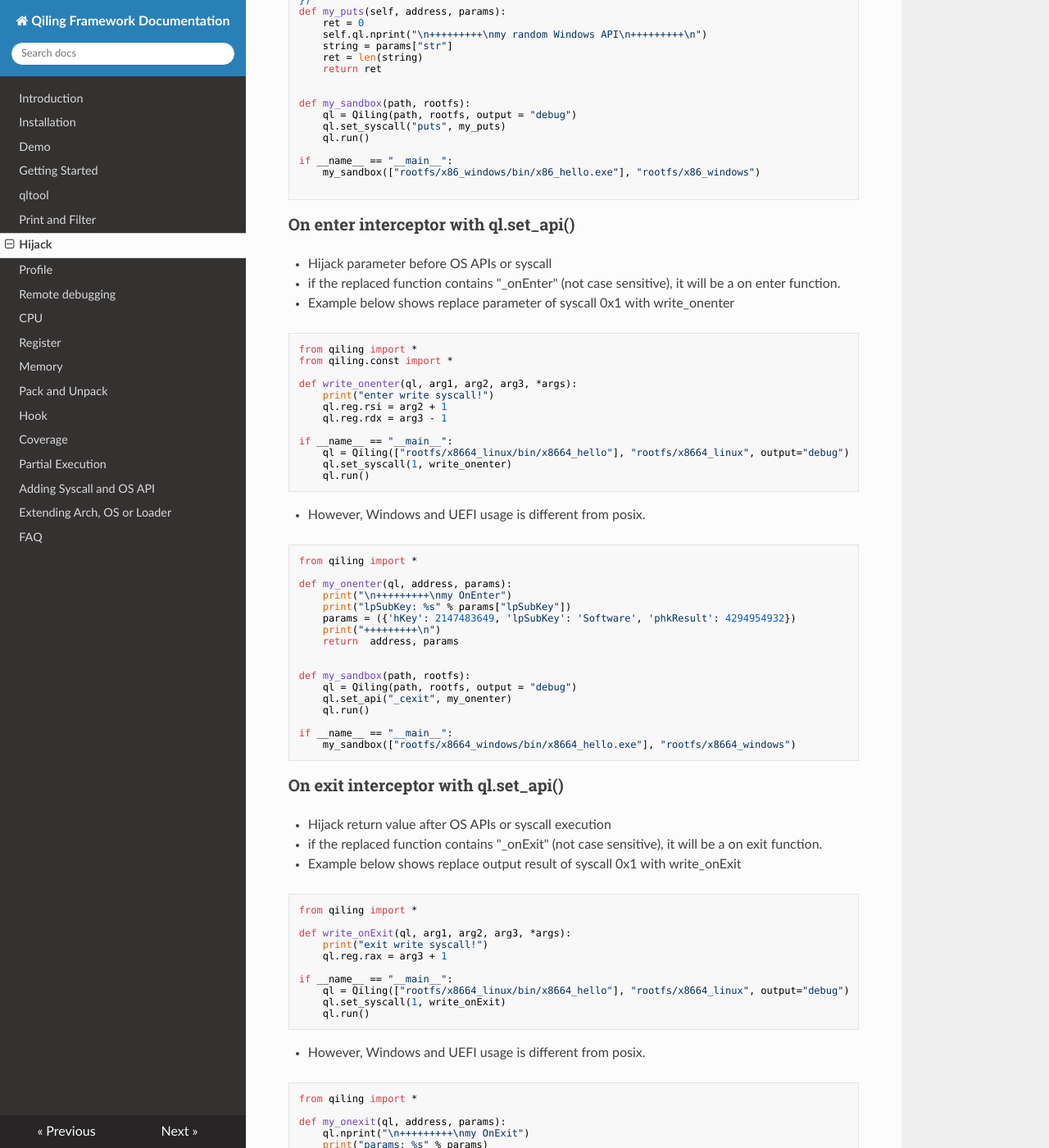
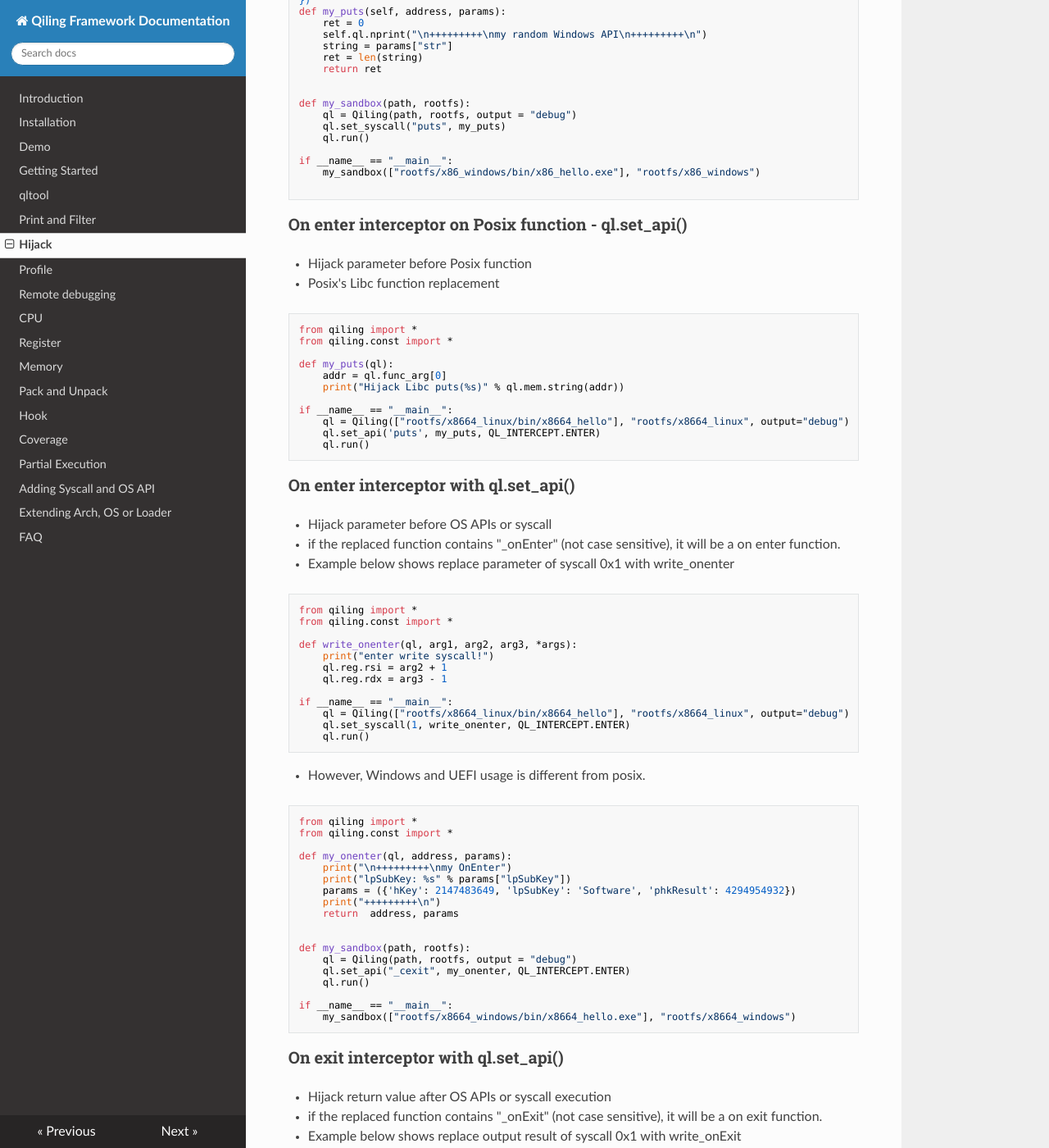
Before and after one commit to qilingframework/rtfd.io, an MkDocs documentation site: the page built from docs/hijack.md, in a window 1280 px wide and 1400 px high, scrolled down 1421 px. Shown: the whole window at 82% size. Built offline with MkDocs 1.6.1, drawn with Linux system fonts in a browser that asks for light colours; nearby versions of some CDN libraries; some of the changed text lies outside the part shown.

Commit message:
update set)api

````diff
--- a/docs/hijack.md
+++ b/docs/hijack.md
@@ -104,6 +104,23 @@ if __name__ == "__main__":
 
 ```
 
+### On enter interceptor on Posix function - ql.set_api()
+- Hijack parameter before Posix function
+- Posix's Libc function replacement
+```python
+from qiling import *
+from qiling.const import *
+
+def my_puts(ql):
+    addr = ql.func_arg[0]
+    print("Hijack Libc puts(%s)" % ql.mem.string(addr))
+
+if __name__ == "__main__":
+    ql = Qiling(["rootfs/x8664_linux/bin/x8664_hello"], "rootfs/x8664_linux", output="debug")
+    ql.set_api('puts', my_puts, QL_INTERCEPT.ENTER)
+    ql.run()
+```
+
 ### On enter interceptor  with ql.set_api()
 
 - Hijack parameter before OS APIs or syscall
@@ -120,7 +137,7 @@ def write_onenter(ql, arg1, arg2, arg3, *args):
 
 if __name__ == "__main__":
     ql = Qiling(["rootfs/x8664_linux/bin/x8664_hello"], "rootfs/x8664_linux", output="debug")
-    ql.set_syscall(1, write_onenter)
+    ql.set_syscall(1, write_onenter, QL_INTERCEPT.ENTER)
     ql.run()
 ```
 
@@ -128,6 +145,7 @@ if __name__ == "__main__":
 
 ```python
 from qiling import *
+from qiling.const import *
 
 def my_onenter(ql, address, params):
     print("\n+++++++++\nmy OnEnter")
@@ -139,7 +157,7 @@ def my_onenter(ql, address, params):
 
 def my_sandbox(path, rootfs):
     ql = Qiling(path, rootfs, output = "debug")
-    ql.set_api("_cexit", my_onenter)
+    ql.set_api("_cexit", my_onenter, QL_INTERCEPT.ENTER)
     ql.run()
 
 if __name__ == "__main__":
@@ -153,6 +171,7 @@ if __name__ == "__main__":
 - Example below shows replace output result of syscall 0x1 with write_onExit
 ```python
 from qiling import *
+from qiling.const import *
 
 def write_onExit(ql, arg1, arg2, arg3, *args):
     print("exit write syscall!")
@@ -160,13 +179,14 @@ def write_onExit(ql, arg1, arg2, arg3, *args):
 
 if __name__ == "__main__":
     ql = Qiling(["rootfs/x8664_linux/bin/x8664_hello"], "rootfs/x8664_linux", output="debug")
-    ql.set_syscall(1, write_onExit)
+    ql.set_syscall(1, write_onExit, QL_INTERCEPT.EXIT)
     ql.run()
 ```
 
 - However, Windows and UEFI usage is different from posix.
 ```python
 from qiling import *
+from qiling.const import *
 
 def my_onexit(ql, address, params):
     ql.nprint("\n+++++++++\nmy OnExit")
@@ -176,7 +196,7 @@ def my_onexit(ql, address, params):
 
 def my_sandbox(path, rootfs):
     ql = Qiling(path, rootfs, output = "debug")
-    ql.set_api("RegDeleteValueW", my_onexit)
+    ql.set_api("RegDeleteValueW", my_onexit, QL_INTERCEPT.EXIT)
     ql.run()
 
 if __name__ == "__main__":
````
